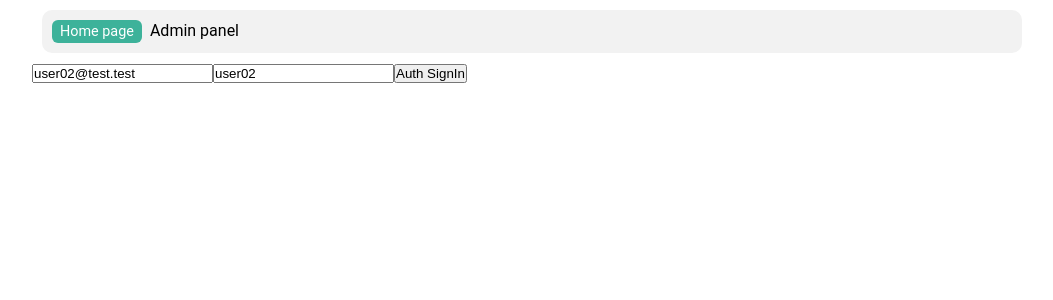
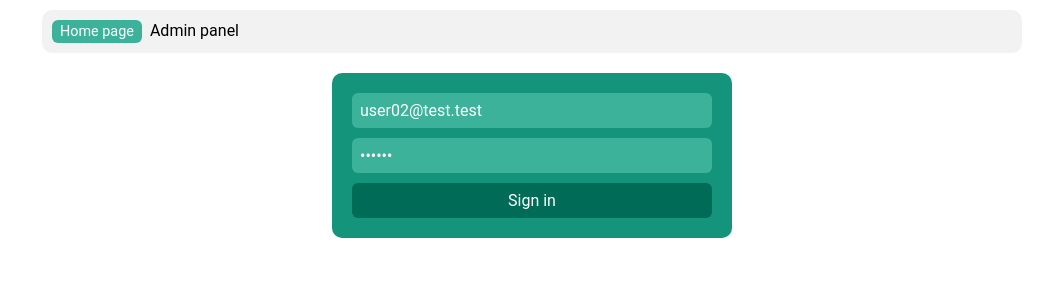
Before and after one commit to askhatxx/live-chat-app, a Vue app: page /admin in a window 1280 px wide. Shown: the top 300 px of the page, without its empty margins (108-1161 px from the left). Built offline with nearby package versions, Linux system fonts and the light colour scheme; no server answers.

Commit message:
Authorization status, style

```diff
--- a/src/base.js
+++ b/src/base.js
@@ -13,5 +13,5 @@ const firebaseConfig = {
 }
 firebase.initializeApp(firebaseConfig)
 
-export const db = firebase.firestore()
+export const dbCollectionChat = firebase.firestore().collection('chat-temp')
 export const auth = firebase.auth()
--- a/src/components/AdminLiveChat.vue
+++ b/src/components/AdminLiveChat.vue
@@ -6,7 +6,13 @@
           <router-link to="/" class="admin-head__btn-header">Home page</router-link>
           <span class="admin-head__title">Admin panel</span>
         </span>
-        <button v-if="isAuth" @click="signOut" class="livechat-btn admin-head__btn-header">Logout</button>
+        <button
+          v-if="isAuth"
+          @click="signOut"
+          class="livechat-btn admin-head__btn-header"
+        >
+          Logout
+        </button>
       </div>
     </div>
     <div v-if="isAuth" class="admin-panel">
@@ -23,9 +29,29 @@
       />
     </div>
     <div v-else class="admin-login">
-      <input v-model="login" placeholder="Login"/>
-      <input v-model="password" placeholder="Password"/>
-      <button @click="signIn">Auth SignIn</button>
+      <div class="admin-login__box">
+        <input
+          v-model="login"
+          class="admin-login__input"
+          type="text"
+          placeholder="Login"
+        />
+        <input
+          v-model="password"
+          @keyup.enter="signIn"
+          class="admin-login__input"
+          type="password"
+          placeholder="Password"
+        />
+        <div v-if="loginInfo" class="admin-login__info">{{ loginInfo }}</div>
+        <button
+          @click="signIn"
+          :disabled="loadingAuth"
+          class="livechat-btn admin-login__btn-signin"
+        >
+          Sign in
+        </button>
+      </div>
     </div>
   </div>
 </template>
@@ -33,7 +59,7 @@
 <script>
 import AdminChatList from '@/components/AdminChatList'
 import AdminOpenChat from '@/components/AdminOpenChat'
-import { db, auth } from '@/base'
+import { dbCollectionChat, auth } from '@/base'
 
 export default {
   data() {
@@ -41,9 +67,11 @@ export default {
       isAuth: false,
       unsubscribeAuth: null,
       unsubscribeDB: null,
+      loadingAuth: false,
       loadingDB: false,
       login: 'user02@test.test',
       password: 'user02',
+      loginInfo: '',
       chatList: [],
       openChatId: null
     }
@@ -70,16 +98,21 @@ export default {
   },
   methods: {
     async signIn() {
+      this.loadingAuth = true
       try {
         await auth.signInWithEmailAndPassword(this.login, this.password)
+        this.loadingAuth = false
         console.log('Auth signIn')
       } catch (error) {
+        this.loginInfo = error.message
+        this.loadingAuth = false
         console.log('Auth error', error)
       }
     },
     signOut() {
       auth.signOut()
         .then(() => {
+          this.loginInfo = ''
           console.log('Auth signOut')
         })
         .catch((error) => {
@@ -102,7 +135,7 @@ export default {
       console.log('sendMsg text --->', text)
       const activeChat = this.openChatGet
       if (activeChat.success) {
-        db.collection('chat-temp')
+        dbCollectionChat
           .doc(activeChat.id)
           .update({chat: [...activeChat.chat, { text: text, date: Date.now(), id: Date.now(), author: 'admin', read: false }]})
           .then(() => {
@@ -114,7 +147,7 @@ export default {
       }
     },
     deleteChat(id) {
-      db.collection('chat-temp')
+      dbCollectionChat
         .doc(id)
         .delete()
         .then(() => {
@@ -126,7 +159,7 @@ export default {
     },
     subscribeDB() {
       this.loadingDB = true
-      this.unsubscribeDB = db.collection('chat-temp')
+      this.unsubscribeDB = dbCollectionChat
         .onSnapshot(snapshot => {
           const chatList = []
           snapshot.forEach(doc => {
@@ -192,4 +225,61 @@ export default {
   display: flex;
   flex-wrap: wrap;
 }
+
+.admin-login {
+  padding: 10px;
+  display: flex;
+  justify-content: center;
+}
+.admin-login__box {
+  background: #14957B;
+  padding: 20px;
+  border-radius: 10px;
+  width: 100%;
+  max-width: 400px;
+  display: flex;
+  flex-direction: column;
+}
+.admin-login__input {
+  background: #3db29a;
+  border: none;
+  outline: none;
+  font-family: inherit;
+  border-radius: 6px;
+  padding: 8px;
+  margin-bottom: 10px;
+  color: #ffffff;
+  font-size: 1rem;
+  transition: .3s;
+}
+.admin-login__input::placeholder {
+  color: #ffffff;
+  opacity: .8;
+}
+.admin-login__input:hover,
+.admin-login__input:focus {
+  background: #66c7b3;
+}
+.admin-login__info {
+  background: #f5b1ac;
+  border-radius: 6px;
+  padding: 8px;
+  margin-bottom: 10px;
+  color: #751919;
+}
+.admin-login__btn-signin {
+  background: #006c57;
+  border-radius: 6px;
+  padding: 8px;
+  color: #ffffff;
+  font-size: 1rem;
+  transition: .3s;
+}
+.admin-login__btn-signin:hover {
+  background: #005646;
+}
+.admin-login__btn-signin:disabled {
+  background: #127965;
+  color: #afd7cf;
+}
 </style>
--- a/src/components/LiveChat.vue
+++ b/src/components/LiveChat.vue
@@ -21,7 +21,7 @@ import ChatHead from '@/components/ChatHead'
 import ChatList from '@/components/ChatList'
 import ChatInfo from '@/components/ChatInfo'
 import ChatFooter from '@/components/ChatFooter'
-import { db } from '@/base'
+import { dbCollectionChat } from '@/base'
 
 export default {
   data() {
@@ -40,7 +40,7 @@ export default {
   },
   mounted() {
     console.log('LiveChat mounted')
-    const chatID = localStorage.getItem('chat-id') // 'F9QbWJDZBTz95NZynurx'
+    const chatID = localStorage.getItem('chat-id')
     if (chatID) {
       this.chatID = chatID
       this.subscribeDB()
@@ -67,7 +67,7 @@ export default {
       console.log('sendMsg')
       const msg = { text: text, date: Date.now(), id: Date.now(), author: 'user', read: true }
       if (this.chatID) {
-        db.collection('chat-temp')
+        dbCollectionChat
           .doc(this.chatID)
           .update({chat: [...this.chat, msg]})
           .then(() => {
@@ -79,7 +79,7 @@ export default {
             this.infoAlert = { show: true, text: 'Data base error', type: 'error' }
           })
       } else {
-        db.collection('chat-temp')
+        dbCollectionChat
           .add({chat: [...this.chat, msg]})
           .then(docRef => {
             console.log('Add doc id', docRef.id)
@@ -98,7 +98,7 @@ export default {
       console.log('allMsgRead check')
       if (this.chat.some(item => !item.read)) {
         console.log('allMsgRead update DB')
-        db.collection('chat-temp')
+        dbCollectionChat
           .doc(this.chatID)
           .update({chat: this.chat.map(item => ({...item, read: true}))})
           .then(() => {
@@ -113,7 +113,7 @@ export default {
     },
     subscribeDB() {
       if (this.chatID) {
-        this.unsubscribeDB = db.collection('chat-temp')
+        this.unsubscribeDB = dbCollectionChat
           .doc(this.chatID)
           .onSnapshot(doc => {
             console.log('Listen doc ----->', doc)
```
